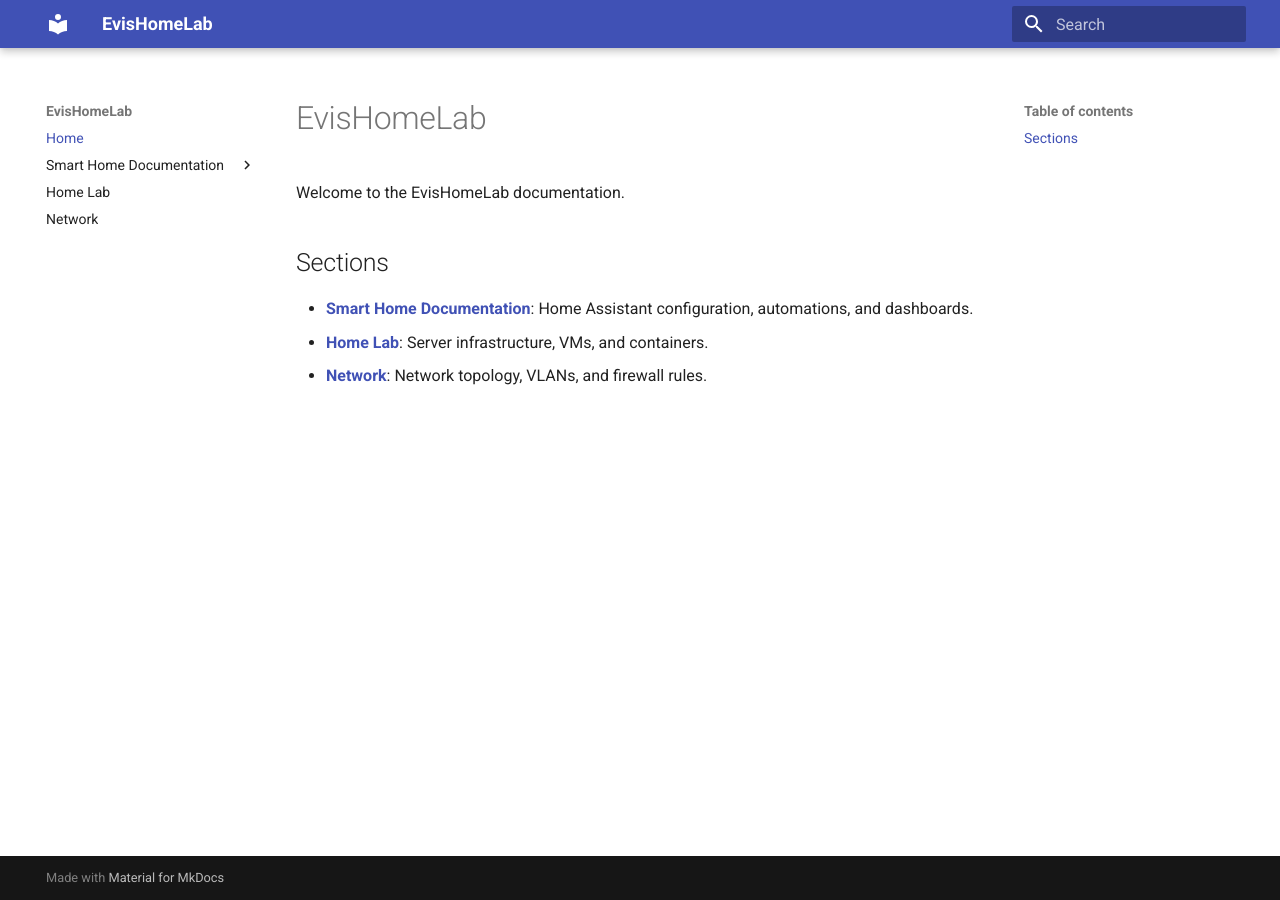
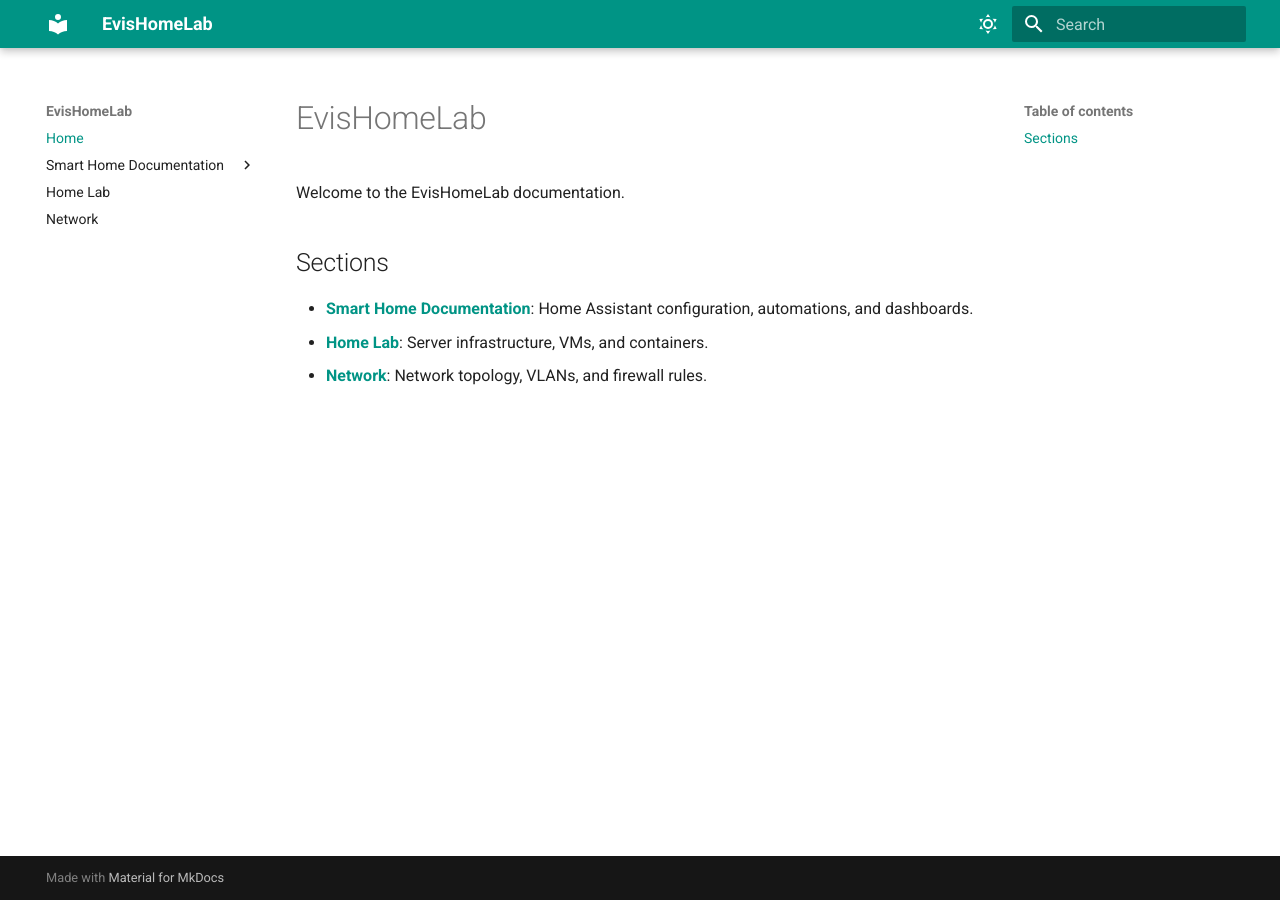
Before and after one commit to EvisHome/EvisHomeLab, an MkDocs documentation site: the page built from docs/index.md, in a window 1280 px wide. Built offline with MkDocs 1.6.1 and Material for MkDocs 9.7.7, drawn with Linux system fonts in a browser that asks for light colours.

Commit message:
Implement dark theme default and custom colors

```diff
--- a/mkdocs.yml
+++ b/mkdocs.yml
@@ -1,6 +1,24 @@
 site_name: EvisHomeLab
 theme:
   name: material
+  # Add the following block for color customization
+  palette:
+    # Palette toggle for light mode
+    - media: "(prefers-color-scheme: light)"
+      scheme: default
+      primary: teal
+      accent: orange
+      toggle:
+        icon: material/weather-sunny
+        name: Switch to dark mode
+    # Palette toggle for dark mode (Default selection)
+    - media: "(prefers-color-scheme: dark)"
+      scheme: slate
+      primary: teal
+      accent: orange
+      toggle:
+        icon: material/weather-night
+        name: Switch to light mode
 nav:
   - Home: index.md
   - Smart Home Documentation:
```
